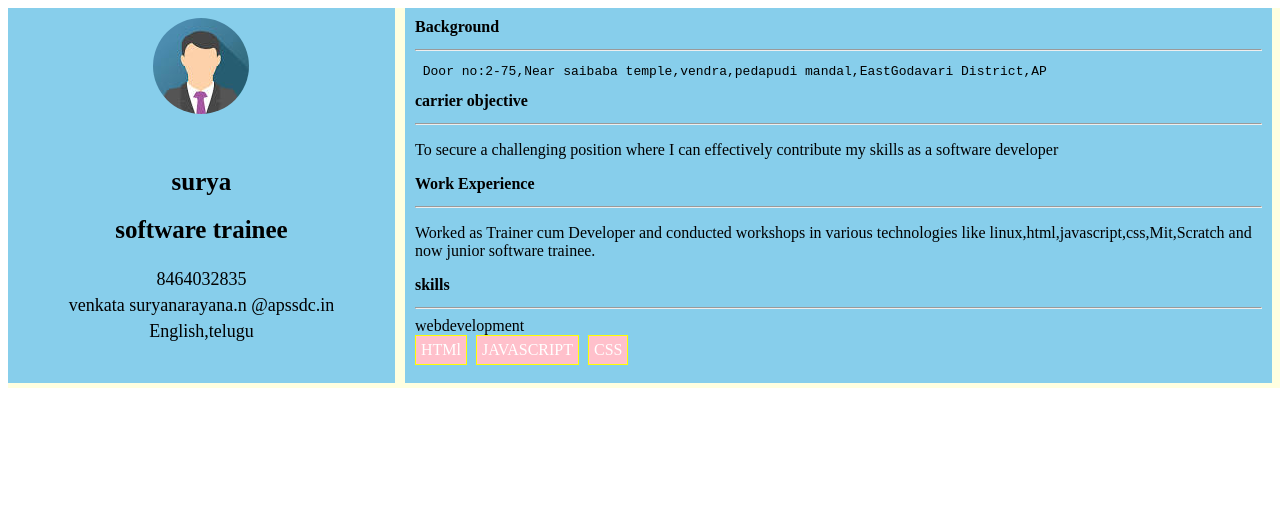
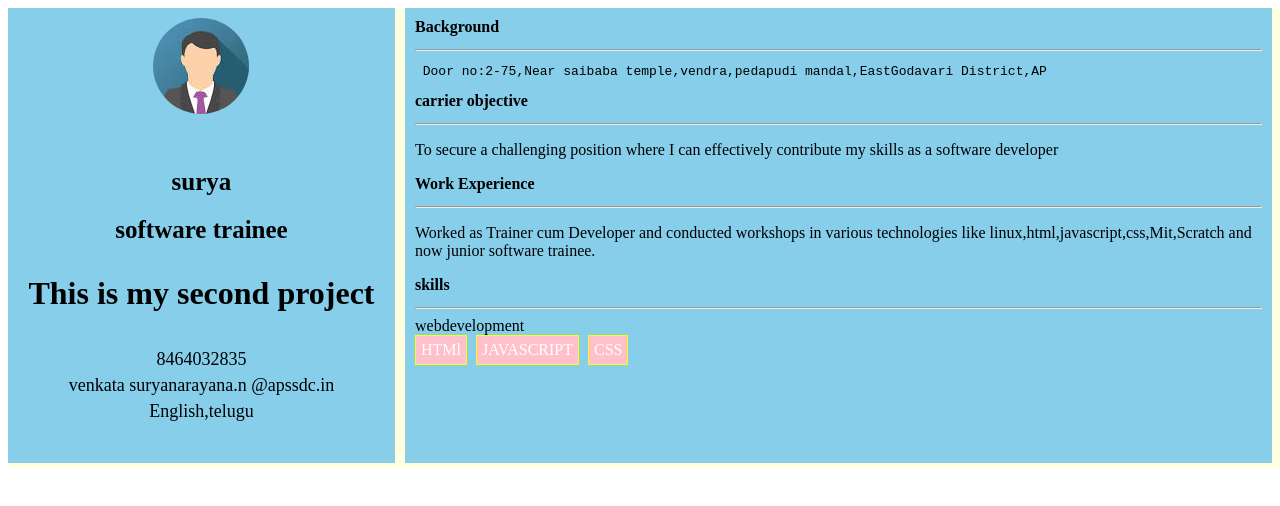
Before and after one commit to venkatasuryanarayana/firstapp, a plain HTML site: page index.html in a window 1280 px wide. Drawn offline with Linux system fonts and the light colour scheme.

Commit message:
Update index.html

```diff
--- a/index.html
+++ b/index.html
@@ -14,7 +14,7 @@
          <img src="download.jpg" alt="">
          <div class="name">surya</div>
          <div class="name1">software trainee</div>
-
+          <h1>This is my second project</h1>
         </div>
 
         <div class="sidemenu">
```
